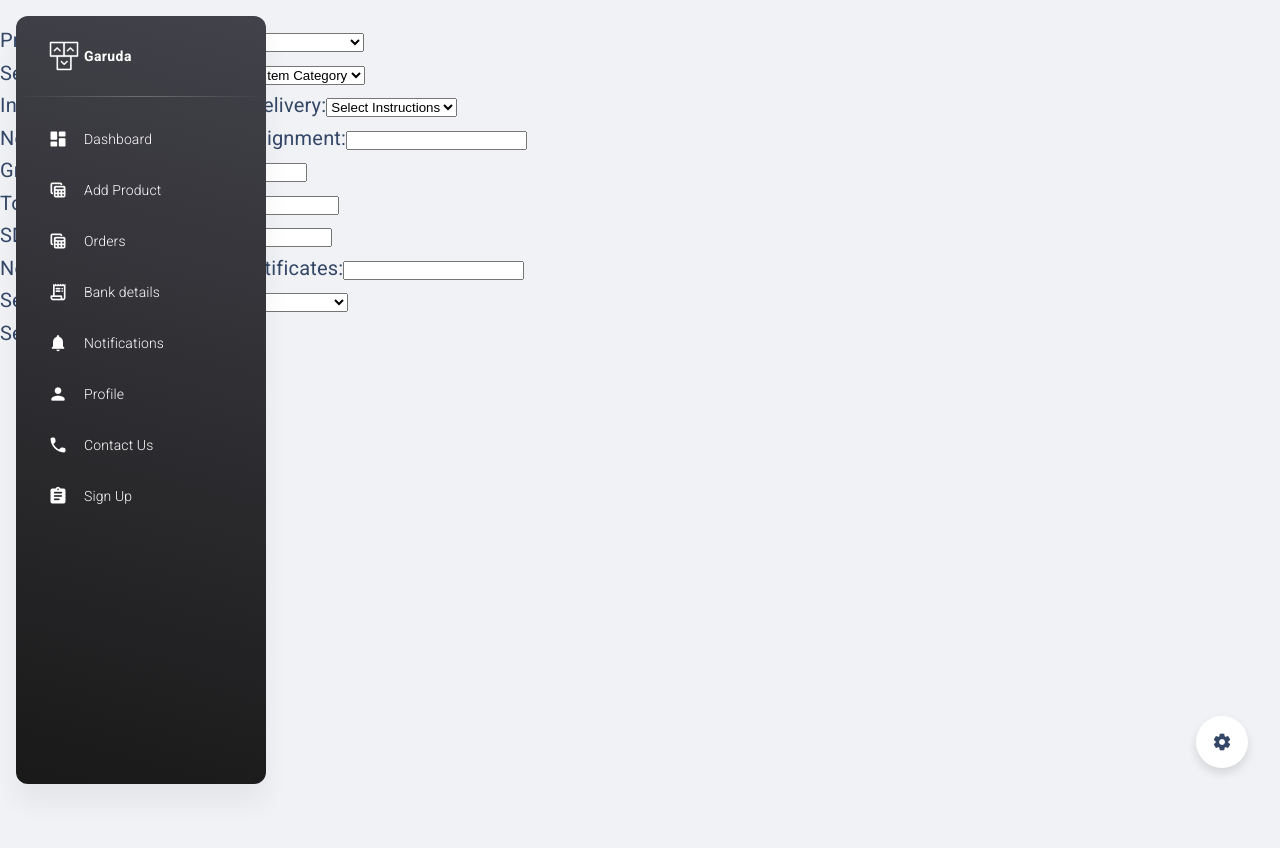
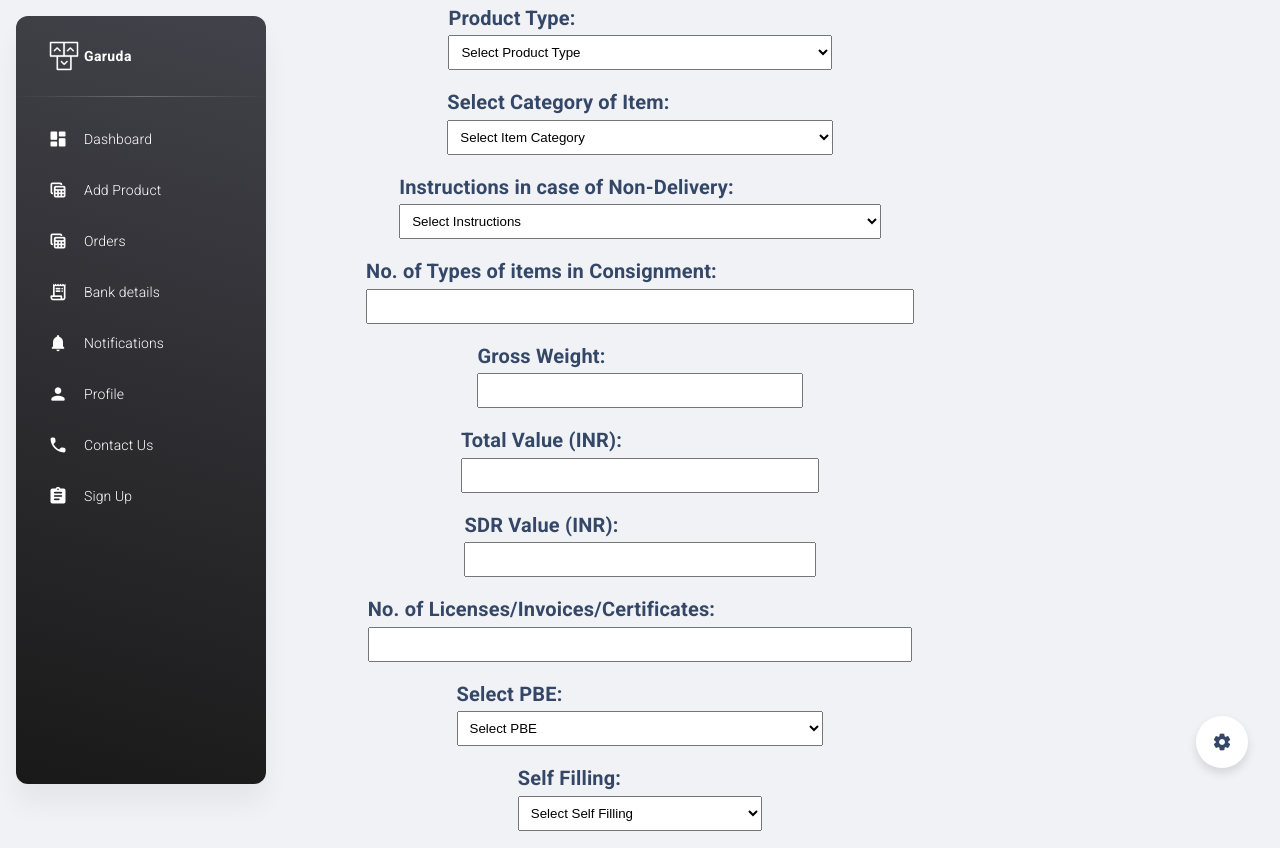
Before and after one commit to Suja16/garuda, a React (Create React App) app in the folder material-dashboard-react-main/: page /product-form in a window 1280 px wide. Before the commit the page ends 800 px from the top, so only its background shows below. Built offline with nearby package versions, Linux system fonts and the light colour scheme.

Commit message:
ch: removed the order ui and chaned some ui

```diff
--- /dev/null
+++ b/material-dashboard-react-main/src/components/ConsignmentForm.css
@@ -0,0 +1,25 @@
+/* ConsignmentForm.css */
+
+/* Center the form horizontally and vertically */
+.consignment-form {
+    display: flex;
+    flex-direction: column;
+    align-items: center;
+    justify-content: center;
+    height: 100vh; /* Optional: Adjust this value for the desired height */
+  }
+
+  /* Style the form elements */
+  label {
+    font-weight: bold;
+    margin-bottom: 8px;
+  }
+
+  select,
+  input {
+    width: 100%;
+    padding: 8px;
+    margin-bottom: 16px;
+  }
+
+  /* Additional styles for specific form elements can be added here */
--- a/material-dashboard-react-main/src/components/ProductForm.js
+++ b/material-dashboard-react-main/src/components/ProductForm.js
@@ -1,5 +1,6 @@
 import React, { useState } from 'react';
 import MDBox from "components/MDBox";
+import './ConsignmentForm.css';
 
 
 
@@ -60,6 +61,7 @@ const ConsignmentForm = () => {
 
     <div className="consignment-form">
       <div>
+
         <label>Product Type:</label>
         <select value={productType} onChange={handleProductTypeChange}>
           <option value="">Select Product Type</option>
```
Also changed, not shown: material-dashboard-react-main/src/index.js (+0 -13 lines).
